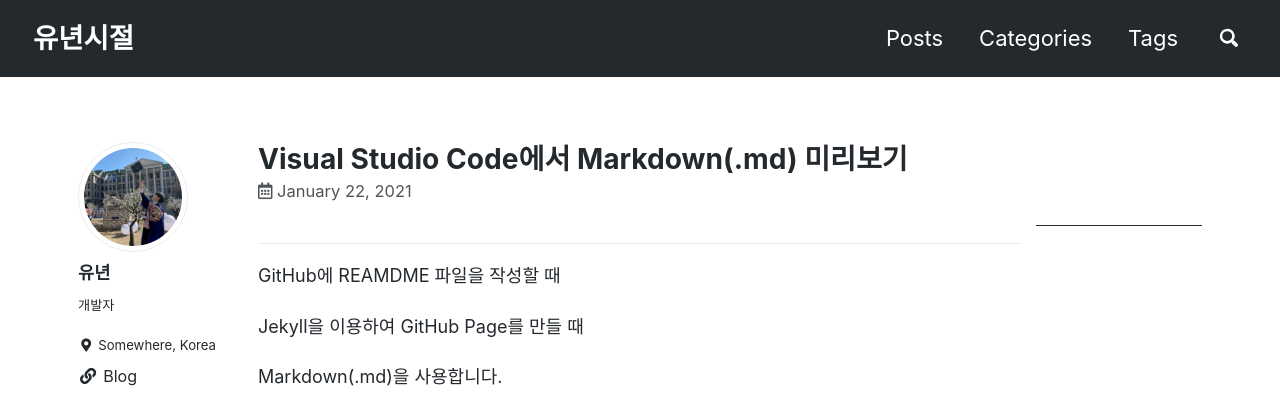
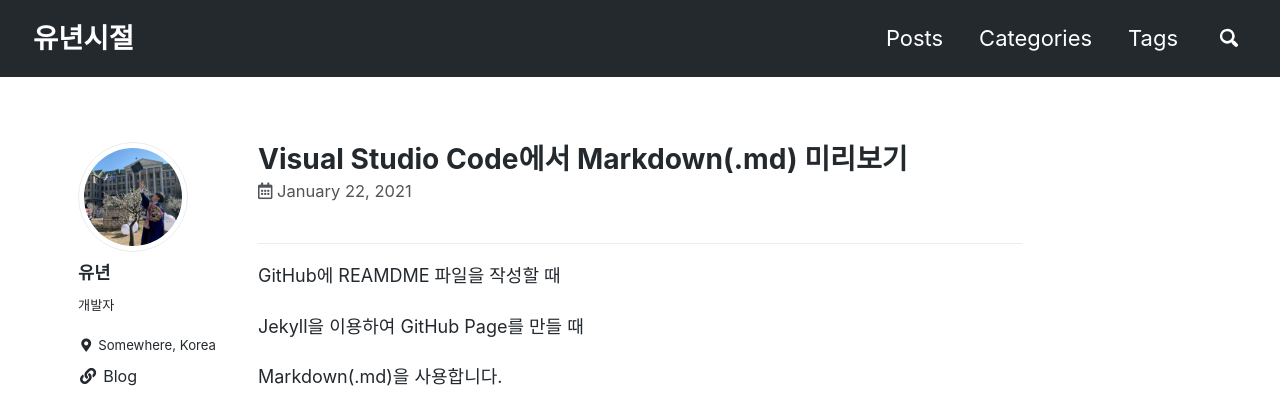
Before and after one commit to unionyy/blog, a Jekyll site: the page built from _posts/2021-01-22-vscode-markdown.md, in a window 1280 px wide. Shown: the top 401 px of the page. Built offline with Jekyll 4.4.1, drawn with Linux system fonts in a browser that asks for light colours; cached includes are drawn as plain includes; a script that is not in the unit is left out; comment, search, counter and statistics services are not loaded.

Commit message:
remove sidebar and add side advertisement

```diff
--- a/_config.yml
+++ b/_config.yml
@@ -130,9 +130,10 @@
       comments: true
       share: false
       related: true
-      toc: true
+      toc: false
       toc_sticky: true
       toc_label: "목차"
+      ad_side: true
   # _pages
   - scope:
       path: "_pages"
--- a/_layouts/default.html
+++ b/_layouts/default.html
@@ -21,6 +21,12 @@
 
     <div class="initial-content">
       {{ content }}
+
+      {% if page.ad_side %}
+        <aside class="sidebar__right side__ad" style="height: 100%;">
+          {% include ad-side.html %}
+        </aside>
+      {% endif %}
     </div>
 
     {% if site.search == true %}
--- a/_layouts/single.html
+++ b/_layouts/single.html
@@ -38,11 +38,6 @@
               <header><h4 class="nav__title"><i class="fas fa-{{ page.toc_icon | default: 'file-alt' }}"></i> {{ page.toc_label | default: site.data.ui-text[site.locale].toc_label | default: "On this page" }}</h4></header>
               {% include toc.html sanitize=true html=content h_min=1 h_max=6 class="toc__menu" skip_no_ids=true %}
             </nav>
-          </aside>
-        {% endif %}
-        {% if page.ad_side %}
-          <aside class="sidebar__right side__ad" style="height: 100%;">
-            {% include ad-side.html %}
           </aside>
         {% endif %}
         {{ content }}
```
Also changed, not shown: _posts/2021-01-22-git-subtree.md (+0 -2 lines), _posts/2021-01-22-vscode-markdown.md (+0 -2 lines).
